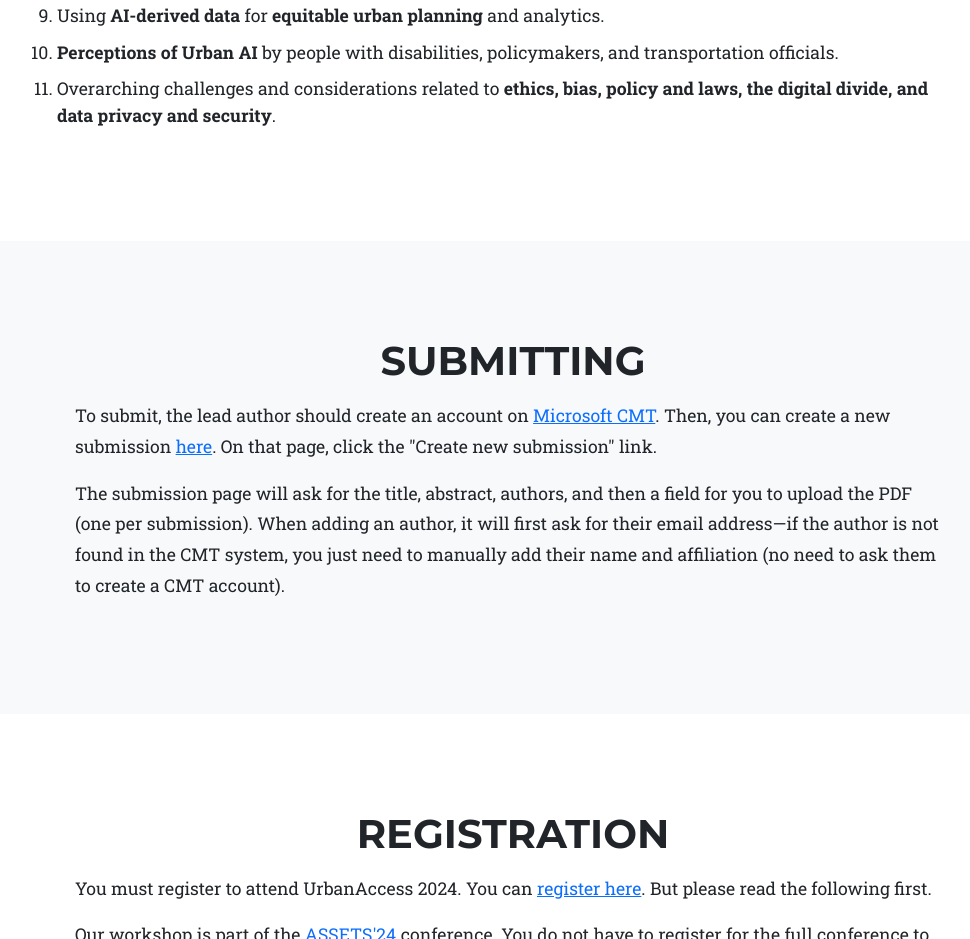
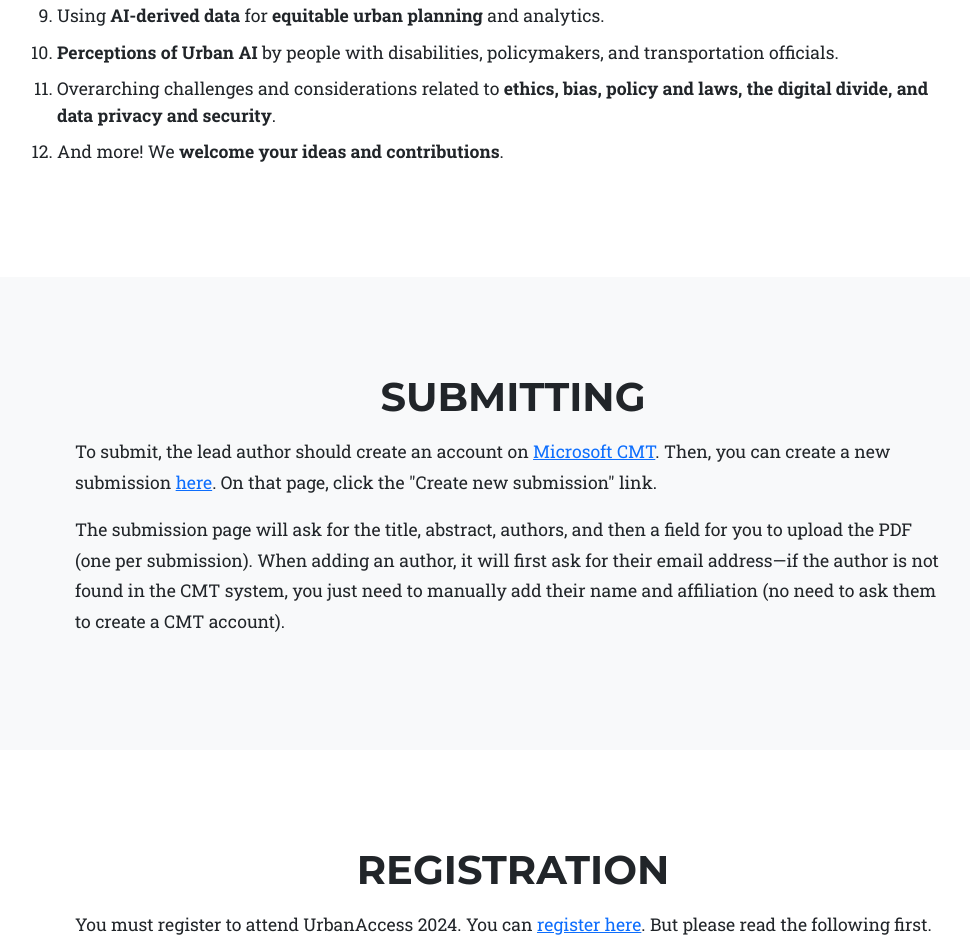
Before and after one commit to AccessibleCities/UrbanAccess2024, a plain HTML site: page index.html in a window 1280 px wide. Shown: the part 4766-5705 px from the top of the page, without its empty margins (127-1097 px from the left). Drawn offline with nearby package versions, Linux system fonts and the light colour scheme.

Commit message:
added "and more" to topic areas

```diff
--- a/index.html
+++ b/index.html
@@ -317,6 +317,9 @@
           Overarching challenges and considerations related to <strong>ethics, bias, policy and laws,
           the digital divide, and data privacy and security</strong>.
         </li>
+        <li>
+          And more! We <strong>welcome your ideas and contributions</strong>.
+        </li>
       </ol>
 
     </div>
```
